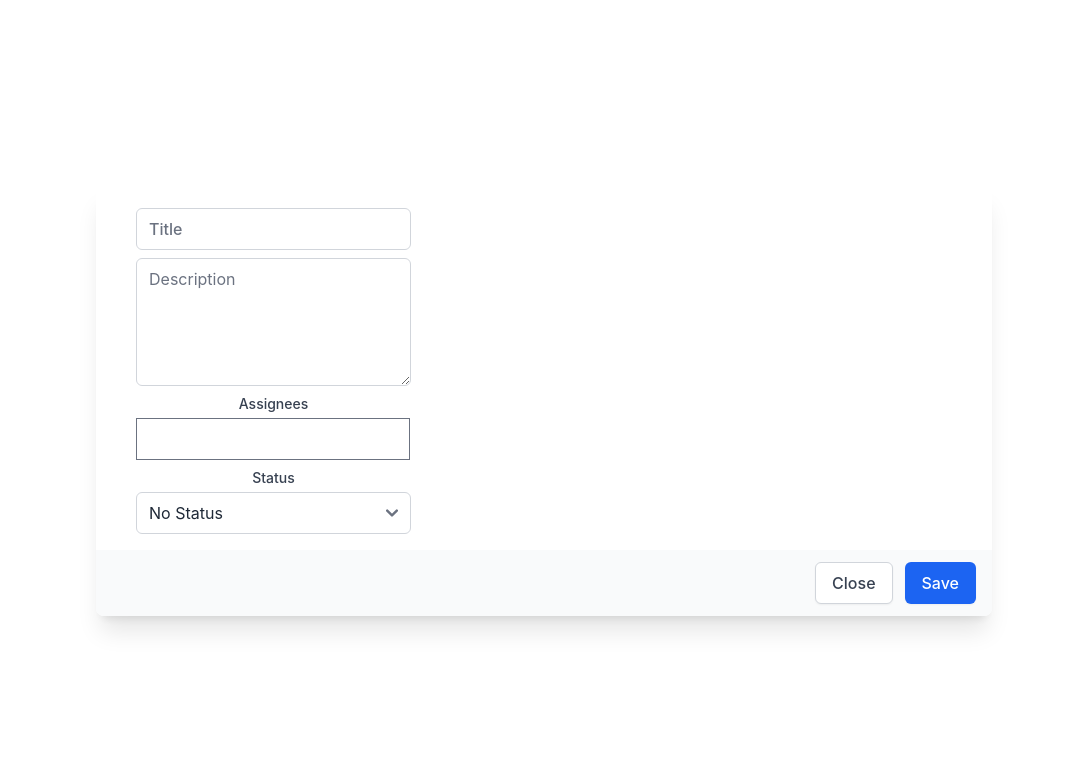
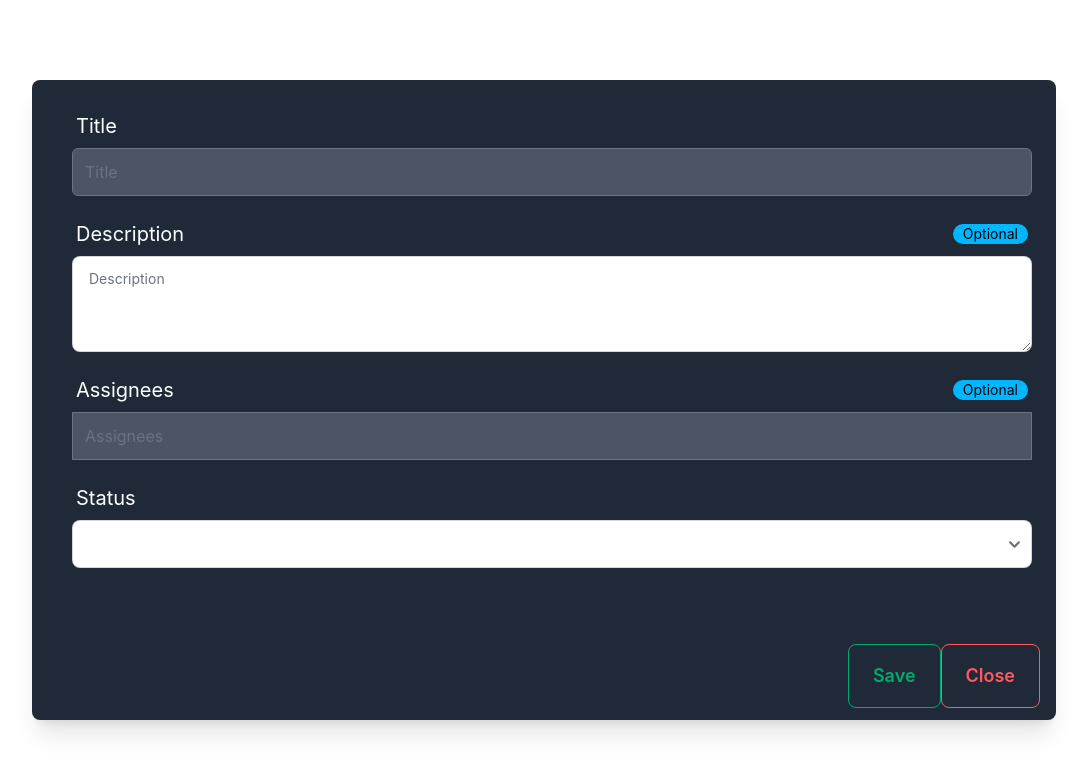
Before and after one commit to DewZer/Integrated-Project-OR-3, a Vue app: page /task/add in a window 1280 px wide. Shown: the top 774 px of the page, without its empty margins (96-1183 px from the left). Built offline with nearby package versions, Linux system fonts and the light colour scheme.

Commit message:
update ui and task status border , edit new modal

```diff
--- a/src/App.vue
+++ b/src/App.vue
@@ -1,9 +1,5 @@
-<script setup>
 
-</script>
 
 <template>
    <router-view/>
-
-
 </template>
--- a/src/components/editTasks.vue
+++ b/src/components/editTasks.vue
@@ -11,8 +11,6 @@ const route = useRoute();
 const router = useRouter();
 let errorMessage = ref("");
 let assigneesText = ref("");
-
-const timezone = Intl.DateTimeFormat().resolvedOptions().timeZone;
 
 const fetchDataById = async (id) => {
   try {
@@ -50,7 +48,7 @@ const closeModalWithEdit = async () => {
     const response = await fetch(
       `http://ip23or3.sit.kmutt.ac.th:8080/itb-kk/v1/tasks/${todoToUpdate.id}`,
       {
-        method: "POST",
+        method: "PUT",
         headers: {
           "Content-Type": "application/json",
         },
@@ -94,9 +92,17 @@ const closeModal = () => {
   router.push({ path: "/task" });
 };
 
-const formatDate = (date) => {
-  const formattedDate = new Date(date).toLocaleDateString("en-GB", options);
-  return formattedDate;
+const formatDate = (dateString) => {
+  const options = {
+    year: "numeric",
+    month: "numeric",
+    day: "numeric",
+    hour: "2-digit",
+    minute: "2-digit",
+    second: "2-digit",
+    hourCycle: "h23",
+  };
+  return new Intl.DateTimeFormat("en-GB", options).format(new Date(dateString));
 };
 
 const formatStatus = (status) => {
@@ -112,15 +118,7 @@ const formatStatus = (status) => {
   }
 };
 
-const options = {
-  year: "numeric",
-  month: "2-digit",
-  day: "2-digit",
-  hour: "2-digit",
-  minute: "2-digit",
-  second: "2-digit",
-  timeZone: "UTC",
-};
+
 
 onMounted(() => {
   fetchDataById(route.params.id);
@@ -128,15 +126,20 @@ onMounted(() => {
 </script>
 
 <template>
-  <div v-if="showEditModal" class="fixed z-10 inset-0 overflow-y-auto flex items-center justify-center">
-    <div class="bg-gray-800 rounded-lg text-white text-left overflow-hidden shadow-xl transform transition-all sm:max-w-lg sm:w-70% flex flex-col" style="min-width: 80%; max-width: 100%; height: 80%; overflow: auto;">
+  <div
+    v-if="showEditModal"
+    class="fixed z-10 inset-0 overflow-y-auto flex items-center justify-center"
+  >
+    <div
+      class="bg-gray-800 rounded-lg text-white text-left overflow-hidden shadow-xl transform transition-all sm:max-w-lg sm:w-70% flex flex-col"
+      style="min-width: 75%; height: 95%"
+    >
       <div class="bg-grey sm:p-6 sm:pb-4 flex-grow">
         <div class="sm:flex sm:items-start flex">
           <div class="text-center sm:mt-0 sm:ml-4 sm:text-left flex-grow">
-
             <h3 class="text-lg leading-6 font-medium text-gray-900">
               <label for="title" class="label">
-                <span class="label-text">Title</span>
+                <span class="label-text text-2xl">Title</span>
               </label>
               <input
                 type="text"
@@ -145,26 +148,35 @@ onMounted(() => {
               />
             </h3>
 
-            <div class="mt-2 ">
+            <div class="mt-2">
               <label for="description" class="label">
-                <span class="label-text">Description</span>
+                <span class="label-text text-2xl">Description</span>
               </label>
               <textarea
                 v-model="selectedTodo.description"
-                class="te xtarea textarea-bordered w-full h-32 bg-gray-500 rounded-lg"
+                :placeholder="selectedTodo.description ? '' : 'Unassigned'"
+                class="textarea textarea-bordered w-full h-32 bg-gray-500 rounded-lg textarea-md text-white text-lg"
+              ></textarea>
+            </div>
+
+
+
+            <div class="mt-2 bg-gray-500 rounded-md">
+              <label for="status" class="label">
+                <span class="label-text text-xl text-white"
+                  >Timezone : {{ getTimeZone() }}</span
                 >
-                {{ selectedTodo.description || "No Description Provided" }}
-              </textarea>
+              </label>
             </div>
 
             <div class="mt-2">
               <label for="status" class="label">
-                <span class="label-text">Status</span>
+                <span class="label-text text-xl">Status</span>
               </label>
               <select
                 id="status"
                 v-model="selectedTodo.status"
-                class="select select-bordered w-full"
+                class="select select-bordered w-full text-lg bg-gray-800 rounded-lg text-white"
               >
                 <option
                   v-for="status in ['NO_STATUS', 'TO_DO', 'DOING', 'DONE']"
@@ -173,51 +185,56 @@ onMounted(() => {
                   {{ formatStatus(status) }}
                 </option>
               </select>
-
-              <p class="mt-2 text-lg text-white-700 p-3 rounded-md shadow-md">
-                Timezone: {{ timezone }}
-              </p>
+            </div>
 
             <div class="mt-2">
               <label for="itbkk-assignees" class="label">
-                  <span class="label-text">Assignees</span>
+                <span class="label-text text-xl">Assignees</span>
               </label>
               <input
   id="assignees"
   v-model="assigneesText"
   class="input input-bordered w-full"
+  :placeholder="assigneesText ? 'Assignees' : 'Unassigned'"
 />
+            </div>
+
+            <div class="mt-3 p-3 bg-gray-400 rounded-lg shadow">
+              <div class="mb-2">
+                <label class="label">
+                  <span class="label-text text-lg text-black">Created On</span>
+                </label>
+                <p class="mt-1 text-xl font-semibold text-gray-900">
+                  {{ formatDate(selectedTodo.createdOn) }}
+                </p>
               </div>
 
               <div class="mt-2">
                 <label class="label">
-                  <span class="label-text">Created On</span>
+                  <span class="label-text text-lg text-black">Updated On</span>
                 </label>
-                <p>{{ formatDate(selectedTodo.createdOn) }}</p>
-              </div>
-
-              <div class="mt-2">
-                <label class="label">
-                  <span class="label-text">Updated On</span>
-                </label>
-                <p>{{ formatDate(selectedTodo.updatedOn) }}</p>
+                <p class="mt-1 text-xl font-semibold text-gray-900">
+                  {{ formatDate(selectedTodo.updatedOn) }}
+                </p>
               </div>
             </div>
           </div>
         </div>
 
-        <div class="sm:flex justify-end">
+        <div
+          class="bg-grey-50 px-4 py-3 sm:px-6 sm:flex sm:flex-row-reverse border-t mt-3"
+        >
           <button
             @click="closeModalWithEdit"
             type="button"
-            class="btn btn-primary ml-2 bg-white"
+            class="btn btn-outline btn-success ml-2 sm:ml-4"
           >
             Save
           </button>
           <button
             @click="closeModal"
             type="button"
-            class="btn btn-outline btn-secondary bg-white"
+            class="btn btn-outline btn-error"
           >
             Close
           </button>
@@ -226,3 +243,18 @@ onMounted(() => {
     </div>
   </div>
 </template>
+
+<style scoped>
+.label {
+  @apply text-white rounded-md px-3 py-1 inline-block mb-2;
+}
+
+.label-text {
+  @apply font-semibold;
+}
+
+.unassigned-style {
+  background-color: #f0f0f0; /* Light grey background */
+  color: #ccc; /* Grey text */
+}
+</style>
--- a/src/components/newTask.vue
+++ b/src/components/newTask.vue
@@ -1,29 +1,28 @@
 <script setup>
 import { ref } from "vue";
-import { useRouter } from 'vue-router';
+import { useRouter } from "vue-router";
 import { useToast } from "vue-toastification";
 
 const toast = useToast();
 
-
 const showAddModal = ref(true);
-let errorMessage = ref('');
+let errorMessage = ref("");
 const allTodos = ref([]);
 let newTodo = ref({
-  title: '',
-  description: '',
-  assignees: '',
-  status: 'NO_STATUS'
+  title: "",
+  description: "",
+  assignees: "",
+  status: "NO_STATUS",
 });
 const router = useRouter();
 
 const closeModal = () => {
   showAddModal.value = false;
-  router.push('/task');
+  router.push("/task");
 };
 
 const goToTasks = () => {
-  router.push('/task');
+  router.push("/task");
 };
 
 const formatStatus = (status) => {
@@ -39,11 +38,9 @@ const formatStatus = (status) => {
   }
 };
 
-
-
 const addTodo = async () => {
   if (!newTodo.value.title.trim()) {
-    errorMessage.value = 'Title is required';
+    errorMessage.value = "Title is required";
     return;
   }
   const todo = { ...newTodo.value };
@@ -61,9 +58,9 @@ const addTodo = async () => {
     }
     const todos = await response.json();
 
-    let maxId =0
+    let maxId = 0;
     if (todos.length > 0) {
-      maxId = Math.max(...todos.map(todo => todo.id));
+      maxId = Math.max(...todos.map((todo) => todo.id));
     }
     todo.id = maxId + 1;
 
@@ -78,67 +75,118 @@ const addTodo = async () => {
       toast.success("Task added successfully");
     } else {
       throw new Error(`HTTP error! status: ${response2.status}`);
-
-
     }
 
     const data = await response2.json();
     allTodos.value.push(data);
-    errorMessage.value = '';
+    errorMessage.value = "";
     showAddModal.value = false;
     newTodo.value = {
-      title: '',
-      description: '',
-      assignees: '',
-      status: 'NO_STATUS',
+      title: "",
+      description: "",
+      assignees: "",
+      status: "NO_STATUS",
     };
-    router.push('/task');
+    router.push("/task");
   } catch (error) {
     console.error("Error:", error);
   }
 };
 
-const emit = defineEmits(['task-added']);
-
-
+const emit = defineEmits(["task-added"]);
 </script>
 
 <template>
-     <div v-if="showAddModal" class="fixed z-10 inset-0 overflow-y-auto flex items-center justify-center">
-    <div class="bg-white rounded-lg text-left overflow-hidden shadow-xl transform transition-all sm:max-w-4xl sm:w-full bg-opacity-50">
-        <div class="bg-white px-4 pt-5 pb-4 sm:p-6 sm:pb-4">
-            <div class="sm:flex sm:items-start">
-                <div class="mt-3 text-center sm:mt-0 sm:ml-4 sm:text-left">
-                    <h3 class="text-lg leading-6 font-medium text-gray-900">
-                        <input type="text" v-model="newTodo.title" class="block w-full pl-3 pr-10 py-2 text-base border-gray-300 focus:outline-none focus:ring-indigo-500 focus:border-indigo-500 sm:text-sm rounded-md" placeholder="Title">
-                    </h3>
-                    <p class="text-red-500 text-xs italic" v-if="errorMessage">{{ errorMessage }}</p>
-                    <div class="mt-2">
-                        <textarea v-model="newTodo.description" class="block w-full pl-3 pr-10 py-2 text-base border-gray-300 focus:outline-none focus:ring-indigo-500 focus:border-indigo-500 sm:text-sm rounded-md h-32" placeholder="Description">
-                        </textarea>
-                    </div>
-                    <div class="mt-2">
-                        <label for="assignees" class="block text-sm font-medium text-gray-700">Assignees</label>
-                        <input type="text" v-model="newTodo.assignees" class="mt-1 block"
+  <div
+    v-if="showAddModal"
+    class="fixed z-10 inset-0 overflow-y-auto flex items-center justify-center"
+  >
+    <div
+      class="bg-gray-800 rounded-lg text-white text-left overflow-hidden shadow-xl transform transition-all sm:max-w-lg sm:w-70% flex flex-col"
+      style="min-width: 80%; max-width: 100%; height: 80%; overflow: auto"
+    >
+      <div class="bg-grey sm:p-6 sm:pb-4 flex-grow">
+        <div class="sm:flex sm:items-start flex">
+          <div class="text-center sm:mt-0 sm:ml-4 sm:text-left flex-grow">
+            <!-- Title -->
+            <div class="form-control">
+              <label class="label">
+                <span class="label-text text-white text-xl">Title</span>
+              </label>
+              <input
+                type="text"
+                v-model="newTodo.title"
+                placeholder="Title"
+                class="input input-bordered w-full bg-gray-600 rounded-md gap-2"
+              />
             </div>
 
-                    <div class="mt-2">
-                        <label for="status" class="block text-sm font-medium text-gray-700">Status</label>
-                        <select id="status" v-model="newTodo.status" class="mt-1 block w-full pl-3 pr-10 py-2 text-base border-gray-300 focus:outline-none focus:ring-indigo-500 focus:border-indigo-500 sm:text-sm rounded-md">
-                            <option v-for="status in ['NO_STATUS', 'TO_DO', 'DOING', 'DONE']" :value="status">{{ formatStatus(status) }}</option>
+            <!-- Error message -->
+            <p class="text-red-500 text-xs italic" v-if="errorMessage">
+              {{ errorMessage }}
+            </p>
+
+            <!-- Description  -->
+            <div class="form-control mt-4">
+              <label class="label">
+                <span class="label-text text-white text-xl">Description</span>
+                <span class="badge badge-info">Optional</span>
+              </label>
+              <textarea
+                v-model="newTodo.description"
+                placeholder="Description"
+                class="textarea textarea-bordered h-24 w-full"
+              ></textarea>
+            </div>
+
+            <!-- Assignees  -->
+            <div class="form-control mt-4">
+              <label class="label">
+                <span class="label-text text-white text-xl">Assignees</span>
+                <span class="badge badge-info">Optional</span>
+              </label>
+              <input
+                type="text"
+                v-model="newTodo.assignees"
+                placeholder="Assignees"
+                class="input input-bordered w-full bg-gray-600"
+              />
+            </div>
+
+            <!-- Status  -->
+            <div class="form-control mt-4">
+              <label class="label">
+                <span class="label-text text-white text-xl">Status</span>
+              </label>
+              <select
+                v-model="newTodo.status"
+                class="select select-bordered w-full"
+              >
+                <option
+                  v-for="status in ['NO_STATUS', 'TO_DO', 'DOING', 'DONE']"
+                  :value="status"
+                >
+                  {{ formatStatus(status) }}
+                </option>
               </select>
             </div>
           </div>
         </div>
       </div>
-        <div class="bg-gray-50 px-4 py-3 sm:px-6 sm:flex sm:flex-row-reverse">
-            <button @click="addTodo"
-            type="button" class="w-full inline-flex justify-center rounded-md border border-transparent shadow-sm px-4 py-2 bg-blue-600 text-base font-medium text-white hover:bg-blue-700 focus:outline-none focus:ring-2 focus:ring-offset-2 focus:ring-blue-500 sm:ml-3 sm:w-auto sm:text-sm">
+      <div class="bg-grey-50 px-4 py-3 sm:px-6 sm:flex sm:flex-row-reverse">
+        <button
+          @click="closeModal"
+          type="button"
+          class="btn btn-outline btn-error btn-lg"
+        >
+          Close
+        </button>
+        <button
+          @click="addTodo"
+          type="button"
+          class="btn btn-outline btn-success btn-lg ml-2 sm:ml-4"
+        >
           Save
-            </button>
-            <button @click="goToTasks"
-            type="button" class="mt-3 w-full inline-flex justify-center rounded-md border border-gray-300 shadow-sm px-4 py-2 bg-white text-base font-medium text-gray-700 hover:bg-gray-50 focus:outline-none focus:ring-2 focus:ring-offset-2 focus:ring-indigo-500 sm:mt-0 sm:w-auto sm:text-sm">
-                Close
         </button>
       </div>
     </div>
```
Also changed, not shown: src/components/task.vue (+66 -12 lines). Lines whose indentation alone changed are shown as unchanged.
